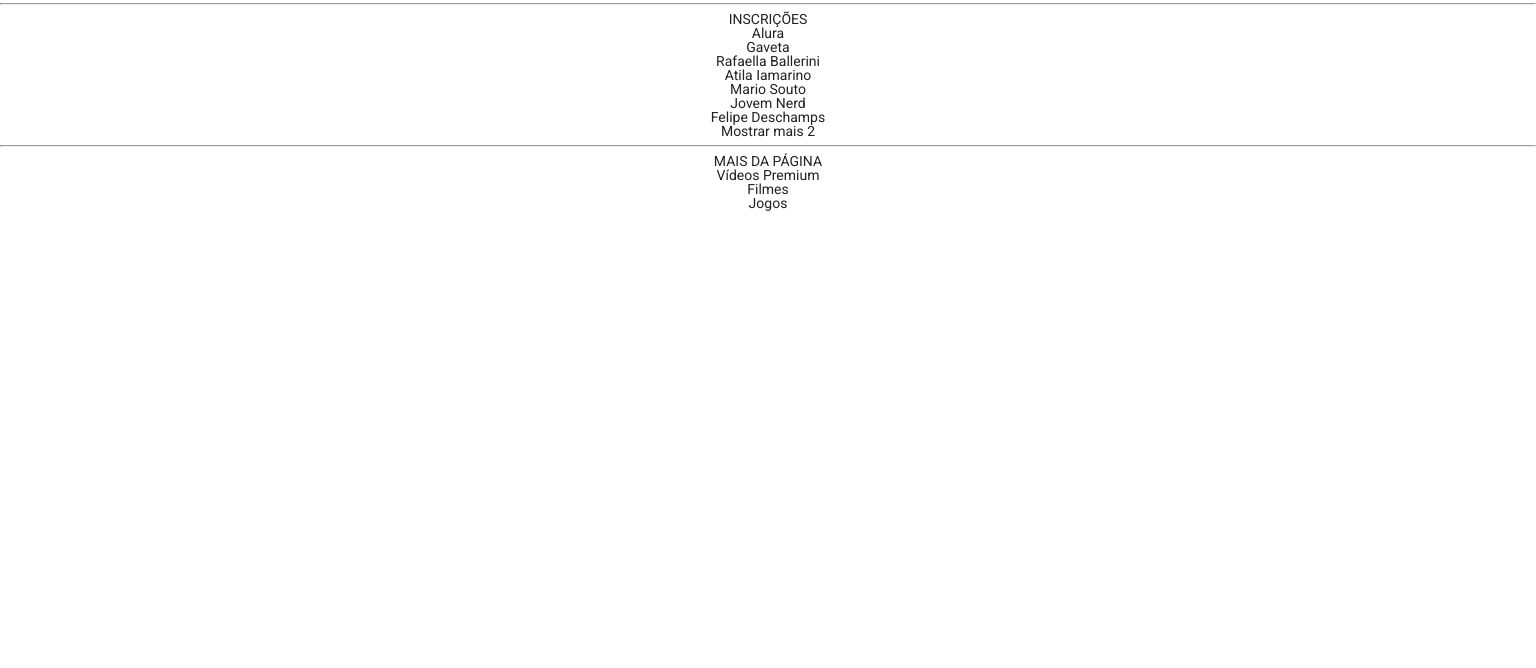
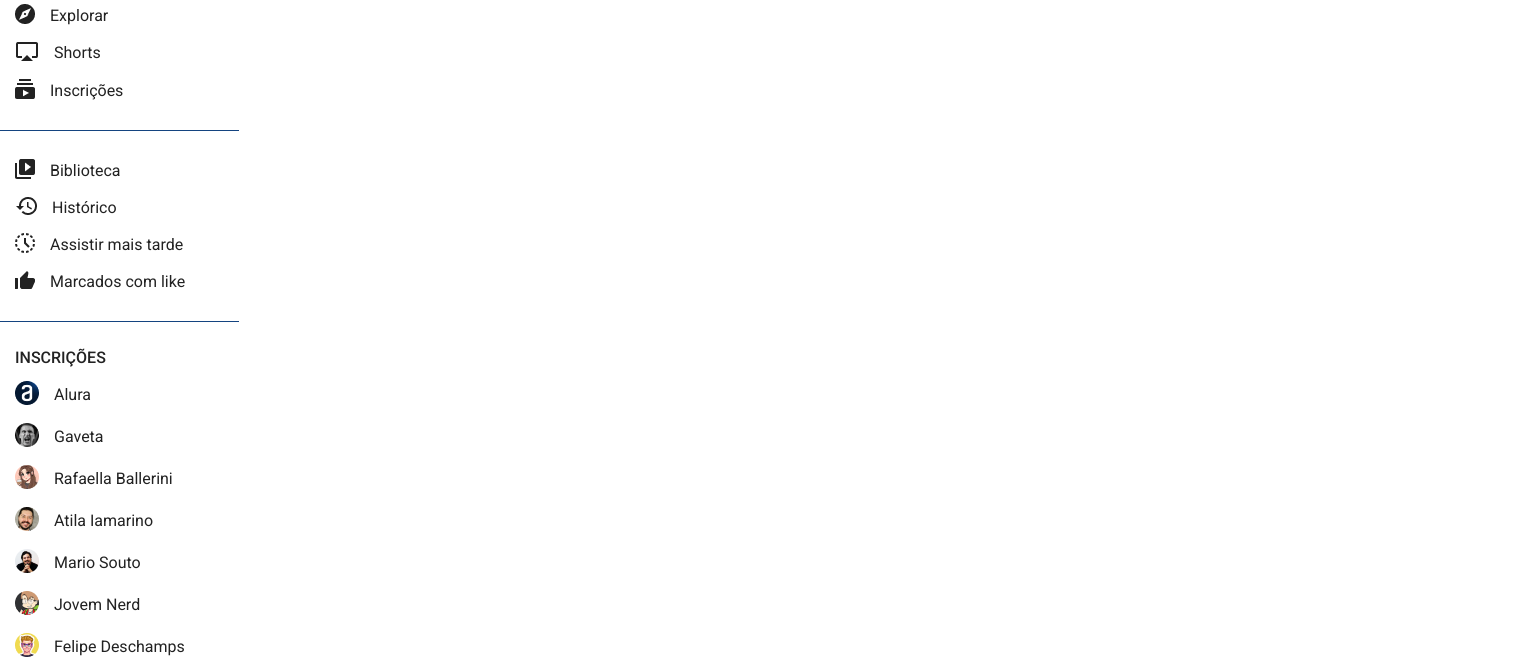
Before and after one commit to Melksedeque/projeto-vidflow, a plain HTML site: page index.html in a window 1536 px wide. Shown: the part 132-800 px from the top of the page. Drawn offline with Linux system fonts and the light colour scheme.

Commit message:
Estilo do menu lateral com <aside>

```diff
--- a/css/estilos.css
+++ b/css/estilos.css
@@ -150,6 +150,88 @@ body {
     transform: translateX(26px);
   }
 
+/* MENU LATERAL */
+.menu__container {
+    background-color: var(--branco);
+    font-size: 14px;
+    /* padding: 20px; */
+}
+
+.icone__inicio::before {
+    content: url(../img/sidebar/home.png);
+}
+
+.icone__explorar::before {
+    content: url(../img/sidebar/explore.png);
+}
+
+.icone__shorts::before {
+    content: url(../img/sidebar/airplay.png);
+}
+
+.icone__inscricoes::before {
+    content: url(../img/sidebar/subscriptions.png);
+}
+
+.icone__biblioteca::before {
+    content: url(../img/sidebar/video_library.png);
+}
+
+.icone__historico::before {
+    content: url(../img/sidebar/history.png);
+}
+
+.icone__relogio::before {
+    content: url(../img/sidebar/history_toggle_off.png);
+}
+
+.icone__like::before {
+    content: url(../img/sidebar/thumb_up_alt.png);
+}
+
+.icone__alura::before {
+    content: url(../img/sidebar/Avatar_Alura.png);
+}
+
+.icone__gaveta::before {
+    content: url(../img/sidebar/Avatar_Gaveta.png);
+}
+
+.icone__ballerini::before {
+    content: url(../img/sidebar/Avatar_Rafa.png);
+}
+
+.icone__iamarino::before {
+    content: url(../img/sidebar/Avatar_Atila.png);
+}
+
+.icone__souto::before {
+    content: url(../img/sidebar/Avatar_Souto.png);
+}
+
+.icone__nerd::before {
+    content: url(../img/sidebar/Avatar_Jovem_Nerd.png);
+}
+
+.icone__deschamps::before {
+    content: url(../img/sidebar/Avatar_Deschamps.png);
+}
+
+.icone__mostrar::before {
+    content: url(../img/sidebar/keyboard_arrow_down.png);
+}
+
+.icone__videos::before {
+    content: url(../img/sidebar/ondemand_video.png);
+}
+
+.icone__filmes::before {
+    content: url(../img/sidebar/movie.png);
+}
+
+.icone__jogos::before {
+    content: url(../img/sidebar/sports_esports.png);
+}
 
 /* SECAO SUPERIOR */
 
@@ -235,6 +317,19 @@ iframe{
         height: 100vh;
     }
 
+    /* ESTILOS DO MENU LATERAL */
+    .menu__container {
+        font-size: 16px;
+    }
+
+    .menu__lista {
+        padding-top: 15px;
+    }
+
+    .menu__lista li {
+        width: 100%;
+    }
+
     /* ESTILOS DA SECAO SUPERIOR */
 
     .superior__secao__container {
@@ -261,6 +356,17 @@ iframe{
         left: 247px;
     }
 
+    /* ESTILOS DO MENU LATERAL */
+    .menu__container hr {
+        border: 0;
+        background-color: var(--azul-medio);
+        height: 1px;
+    }
+    .menu__lista h3 {
+        font-weight: 500;
+        text-align: left;
+    }
+
     /* ESTILOS VIDEOS */
 
     .videos__container {
--- a/css/flexbox.css
+++ b/css/flexbox.css
@@ -22,6 +22,37 @@
 /* SECAO SUPERIOR */
 
 .superior__slider {
+  display: none;
+}
+
+/* MENU */
+
+.menu__container {
+  position: fixed;
+  bottom: 0%;
+  height: 74px;
+  width: 100%;
+}
+
+.menu__lista {
+  display: flex;
+  justify-content: space-around;
+  height: 100%;
+}
+
+.menu__lista li {
+  align-self: center;
+}
+
+.menu__item-link {
+  display: flex;
+  flex-direction: column;
+  gap: 5px;
+}
+
+.menu__lista:nth-child(2),
+.menu__lista:nth-child(3),
+.menu__lista:nth-child(4) {
   display: none;
 }
 
@@ -66,6 +97,22 @@
   grid-area: 1 / 1 / 3 / 2;
 }
 
+@media (min-width: 834px) {
+  /* MENU LATERAL*/
+  .menu__container {
+    left: 0;
+    height: auto;
+    width: 74px;
+    top: 80px;
+  }
+
+  .menu__lista {
+    flex-direction: column;
+    justify-content: flex-start;
+    padding-top: 15px;
+    gap: 33px;
+  }
+}
 
 @media (min-width: 1156px) {
   /* CABEÇALHO */
@@ -87,3 +134,49 @@
     align-items: center;
   }
 }
+
+@media (min-width: 1440px) {
+  /* MENU */
+  .menu__container {
+    width: 239px;
+    overflow: scroll;
+  }
+
+  .menu__lista:nth-child(2),
+  .menu__lista:nth-child(3),
+  .menu__lista:nth-child(4) {
+    display: flex;
+  }
+
+  .menu__lista {
+    height: auto;
+    padding: 20px 17px 20px 15px;
+    gap: 15px;
+  }
+
+  .menu__item-link {
+    flex-direction: row;
+    gap: 15px;
+    align-items: center;
+  }
+
+  /* .menu__lista:nth-child(3) {
+    flex-direction: column-reverse;
+  } */
+
+  .menu-pagina__item-jogos {
+    order: 3;
+  }
+
+  .menu-pagina__item-filmes {
+    order: 2;
+  }
+
+  .menu-pagina__item-premium {
+    order: 1;
+  }
+
+  .maispagina {
+    order: 4;
+  }
+}
```
Lines whose indentation alone changed are shown as unchanged.
